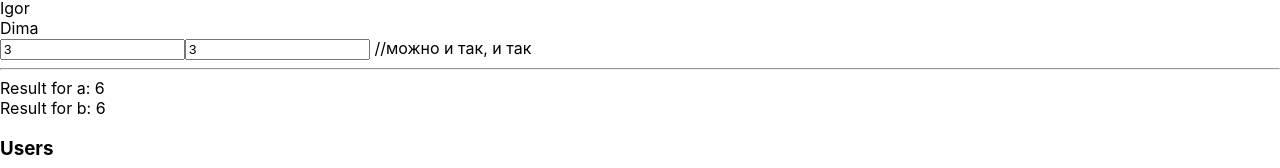
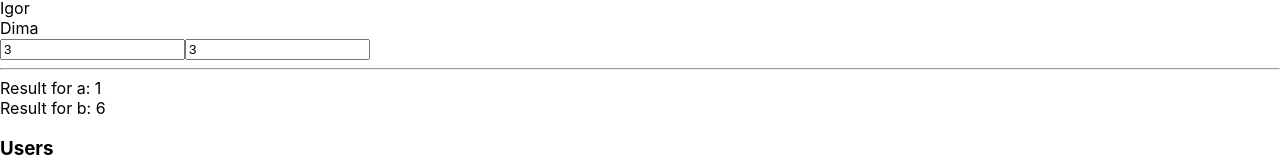
Before and after one commit to WhiteQuennAnn/Kabzda, a React (Create React App) app: page / in a window 1280 px wide. Shown: the part 264-432 px from the top of the page. Built offline with nearby package versions, Linux system fonts and the light colour scheme.

Commit message:
lesson 18 UseMemo

```diff
--- a/src/components/UseMemo.tsx
+++ b/src/components/UseMemo.tsx
@@ -1,4 +1,4 @@
-import React, {useState} from "react";
+import React, {useMemo, useState} from "react";
 
 export const Example1 = () => {
 
@@ -8,10 +8,22 @@ export const Example1 = () => {
     let resultA = 1
     let resultB = 1
 
-    for (let i = 1; i <=
-    a; i++) {
-        resultA = resultA * i;
-    }
+    resultA = useMemo(() => {
+        let tempResultA = 1;
+        for (let i = 1; i <=
+        a; i++) {
+            let fake = 0;
+            while (fake < 10000) {
+                fake++;
+                const fakeValue = Math.random();
+            }
+            resultA = resultA * i;
+
+        }
+        return tempResultA;
+    }, [a])
+
+
     for (let i = 1; i <=
     b; i++) {
         resultB = resultB * i;
@@ -19,7 +31,8 @@ export const Example1 = () => {
 
     return <>
         <input value={a} onChange={(e) => setA(Number(e.currentTarget.value))}/>
-        <input value={b} onChange={(e) => setB(+e.currentTarget.value)}/> //можно и так, и так
+        <input value={b} onChange={(e) => setB(+e.currentTarget.value)}/>
+        {/*//можно и так, и так*/}
         <hr/>
         <div>
             Result for a: {resultA}
```
